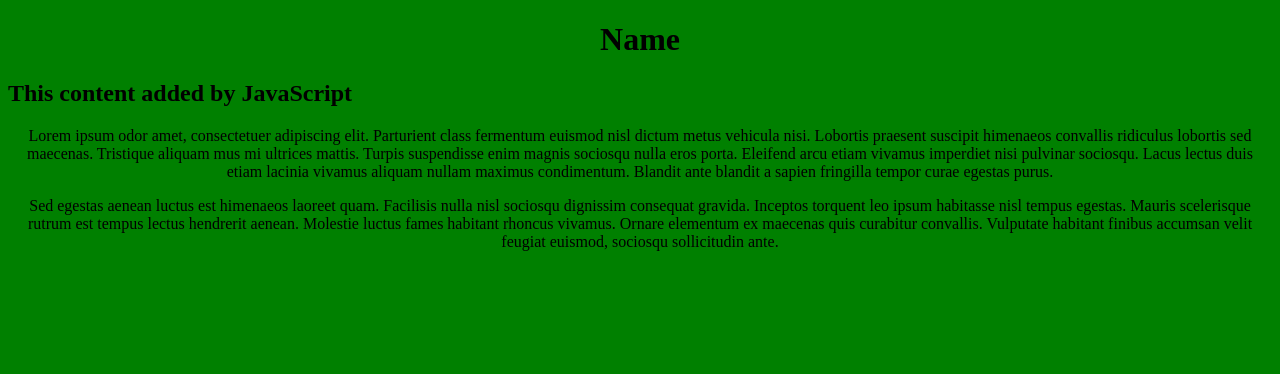
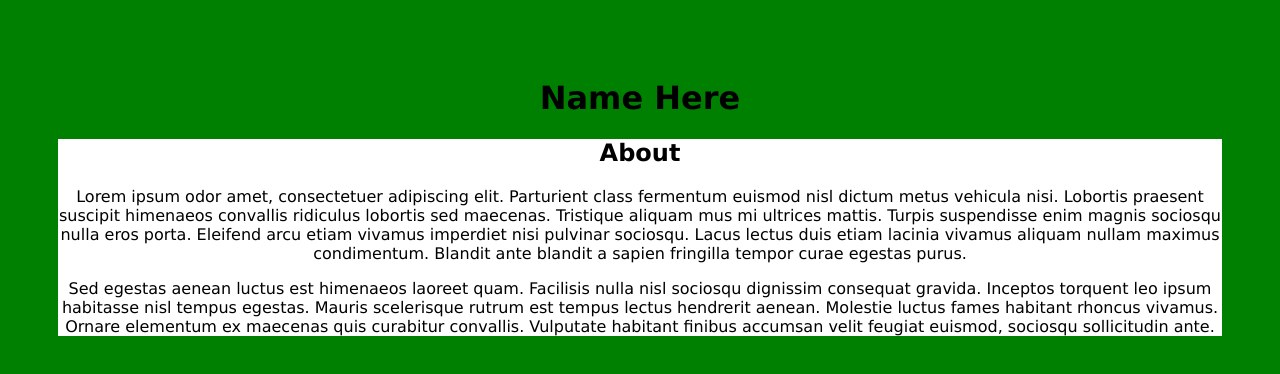
Before and after one commit to tcarbonell24/flatiron-personal-website, a plain HTML site: page index.html in a window 1280 px wide. Drawn offline with Linux system fonts and the light colour scheme.

Commit message:
adjusted style.css hierarchy

```diff
--- a/index.html
+++ b/index.html
@@ -5,10 +5,17 @@
         <title>My Perosnal Website</title>
     </head>
     <body>
-        <h1 id="name">Name</h1>
         <script src="script.js"></script>
+        <!-- Page Header Here -->
+        <div class="header">
+            <h1>Name Here</h1>
+        </div>
 
-        <div id="bio">
+        <!-- Main content goes in here -->
+        <div class="content">
+            <h2>
+                About
+            </h2>
             <p>
                 Lorem ipsum odor amet, consectetuer adipiscing elit. Parturient class fermentum euismod nisl dictum metus vehicula nisi. Lobortis praesent suscipit himenaeos convallis ridiculus lobortis sed maecenas. Tristique aliquam mus mi ultrices mattis. Turpis suspendisse enim magnis sociosqu nulla eros porta. Eleifend arcu etiam vivamus imperdiet nisi pulvinar sociosqu. Lacus lectus duis etiam lacinia vivamus aliquam nullam maximus condimentum. Blandit ante blandit a sapien fringilla tempor curae egestas purus.
             </p>
--- a/script.js
+++ b/script.js
@@ -1,4 +1,4 @@
-const h2 = document.createElement("h2");
-h2.textContent = "This content added by JavaScript";
+// const h2 = document.createElement("h2");
+// h2.textContent = "This content added by JavaScript";
 
-document.querySelector("body").appendChild(h2);
+// document.querySelector("body").appendChild(h2);
--- a/style.css
+++ b/style.css
@@ -1,11 +1,16 @@
-body {
-    background: green
+html {
+    height:100%;
+    min-height: 100%;
 }
 
-body h1#name {
+/* sets the format for majority of site */
+body {
+    background: green;
+    font-family: Verdana, Geneva, Tahoma, sans-serif;
+    padding: 50px;
     text-align: center;
 }
 
-body div#bio {
-    text-align: center;
+div.content{
+    background-color: white;
 }
```
